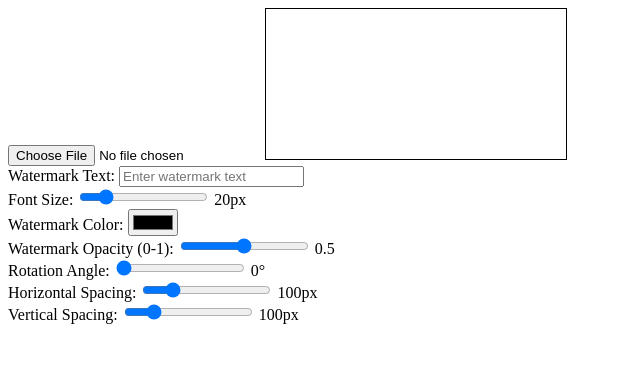
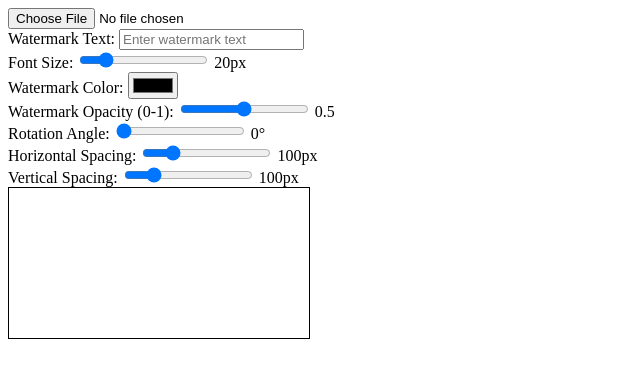
Before and after one commit to SuperSafeMessage/ImageWatermark, a plain HTML site: page index.html in a window 1280 px wide. Shown: the whole page, without its empty margins (0-640 px from the left). Drawn offline with Linux system fonts and the light colour scheme.

Commit message:
Update layout

```diff
--- a/index.html
+++ b/index.html
@@ -10,8 +10,7 @@
 </style>
 </head>
 <body>
-<input type="file" id="imageLoader" name="imageLoader"/>
-<canvas id="imageCanvas"></canvas>
+<input type="file" id="imageLoader" name="imageLoader" accept="image/*"/>
 <br>
 <label for="watermark">Watermark Text:</label>
 <input type="text" id="watermark" placeholder="Enter watermark text"/>
@@ -39,6 +38,7 @@
 <input type="range" id="yspacing" min="50" max="300" value="100"/>
 <span id="yspacing-value">100</span>px
 <br>
+<canvas id="imageCanvas"></canvas>
 <script>
   var imageLoader = document.getElementById('imageLoader');
   var canvas = document.getElementById('imageCanvas');
```
